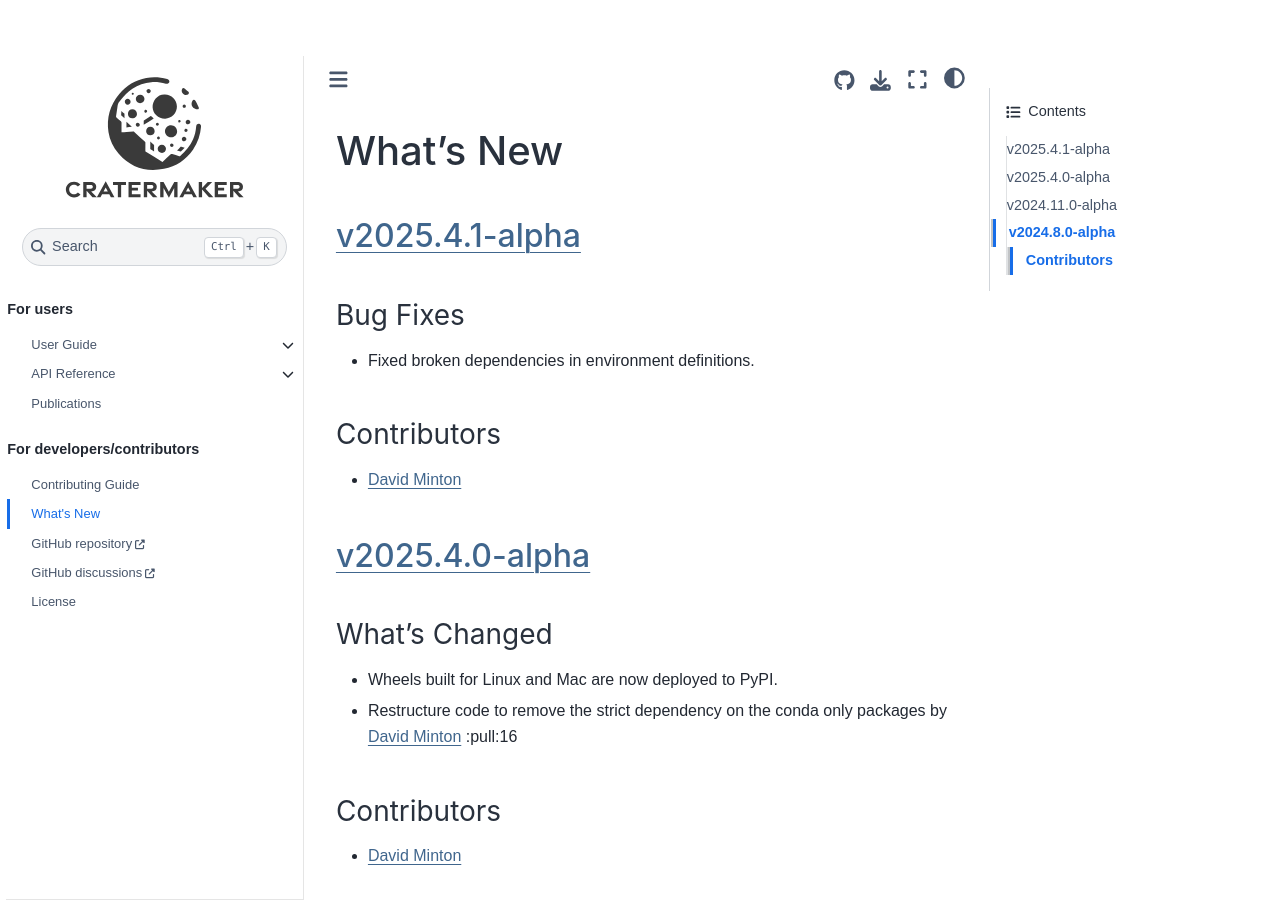
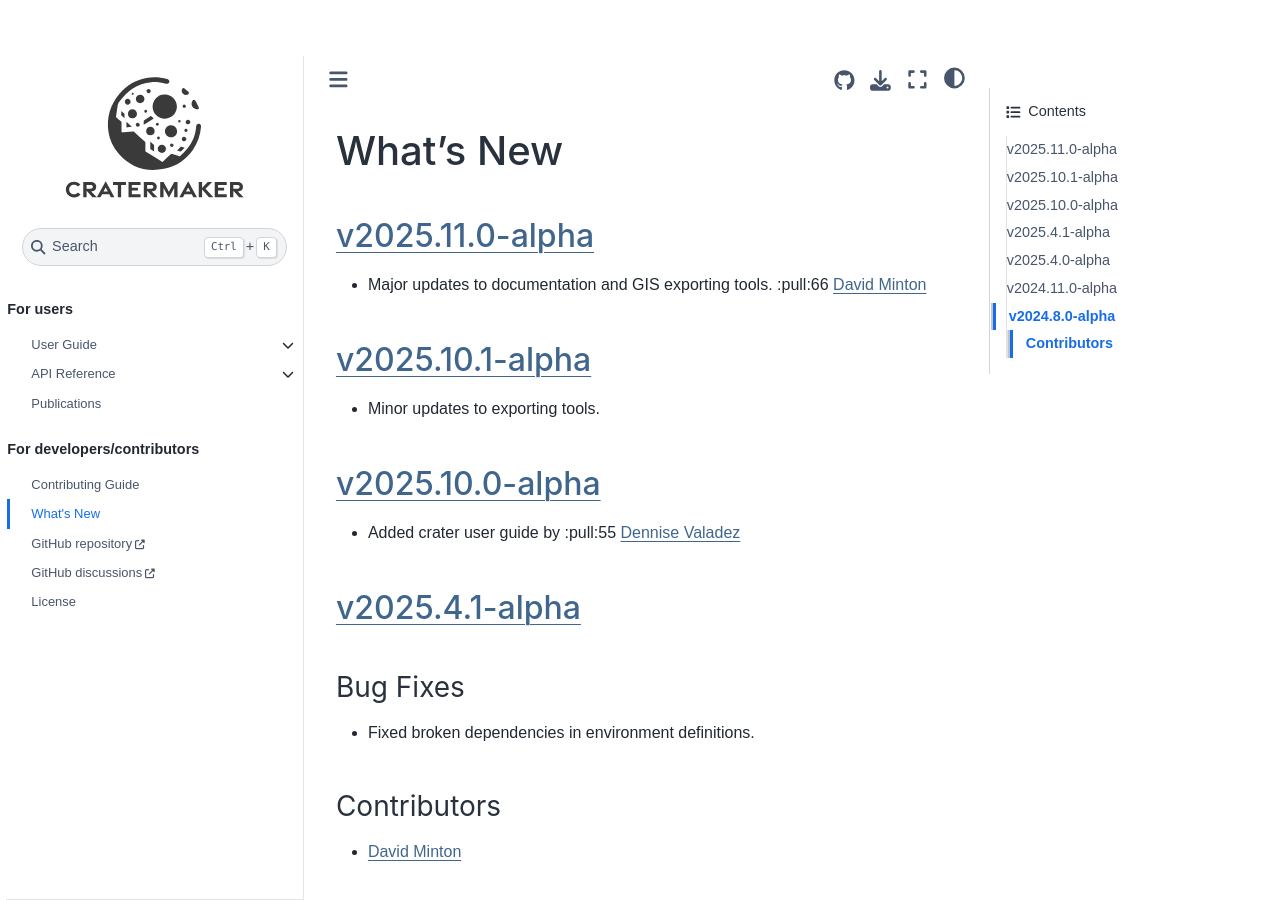
Before and after one commit to MintonGroup/cratermaker, a Sphinx documentation site: the page built from docs/whats-new.rst, in a window 1280 px wide and 900 px high. Built offline with Sphinx 7.4.7 and the Sphinx Book theme 1.1.4, drawn with Linux system fonts in a browser that asks for light colours; pages that are not in the unit, such as notebooks, are missing from menus; the version number is read from the project's files by our own code.

Commit message:
Updated docs in prep for new release

```diff
--- a/docs/whats-new.rst
+++ b/docs/whats-new.rst
@@ -2,6 +2,35 @@
 
 What's New
 ==========
+.. _whats-new.2025.11.0-alpha:
+
+:release:`v2025.11.0-alpha`
+--------------------------
+
+
+- Major updates to documentation and GIS exporting tools. :pull:66 `David Minton`_
+
+
+
+.. _whats-new.2025.10.1-alpha:
+
+:release:`v2025.10.1-alpha`
+--------------------------
+
+
+- Minor updates to exporting tools.
+
+
+.. _whats-new.2025.10.0-alpha:
+
+:release:`v2025.10.0-alpha`
+--------------------------
+
+
+- Added crater user guide by :pull:55 `Dennise Valadez`_
+
+
+
 
 .. _whats-new.2025.4.1-alpha:
 
```
Also changed, not shown: other parts of docs/whats-new.rst (+2 -0 lines).
